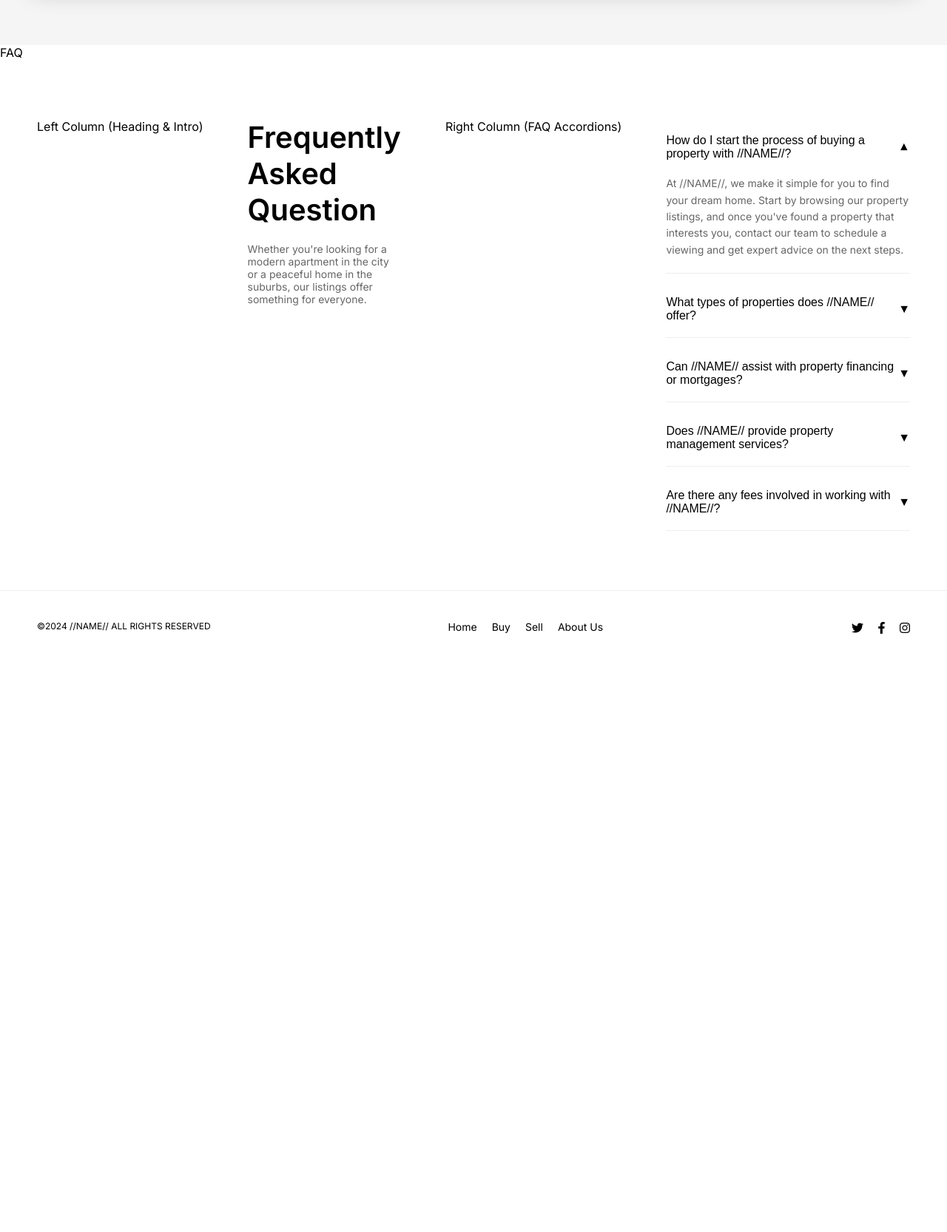
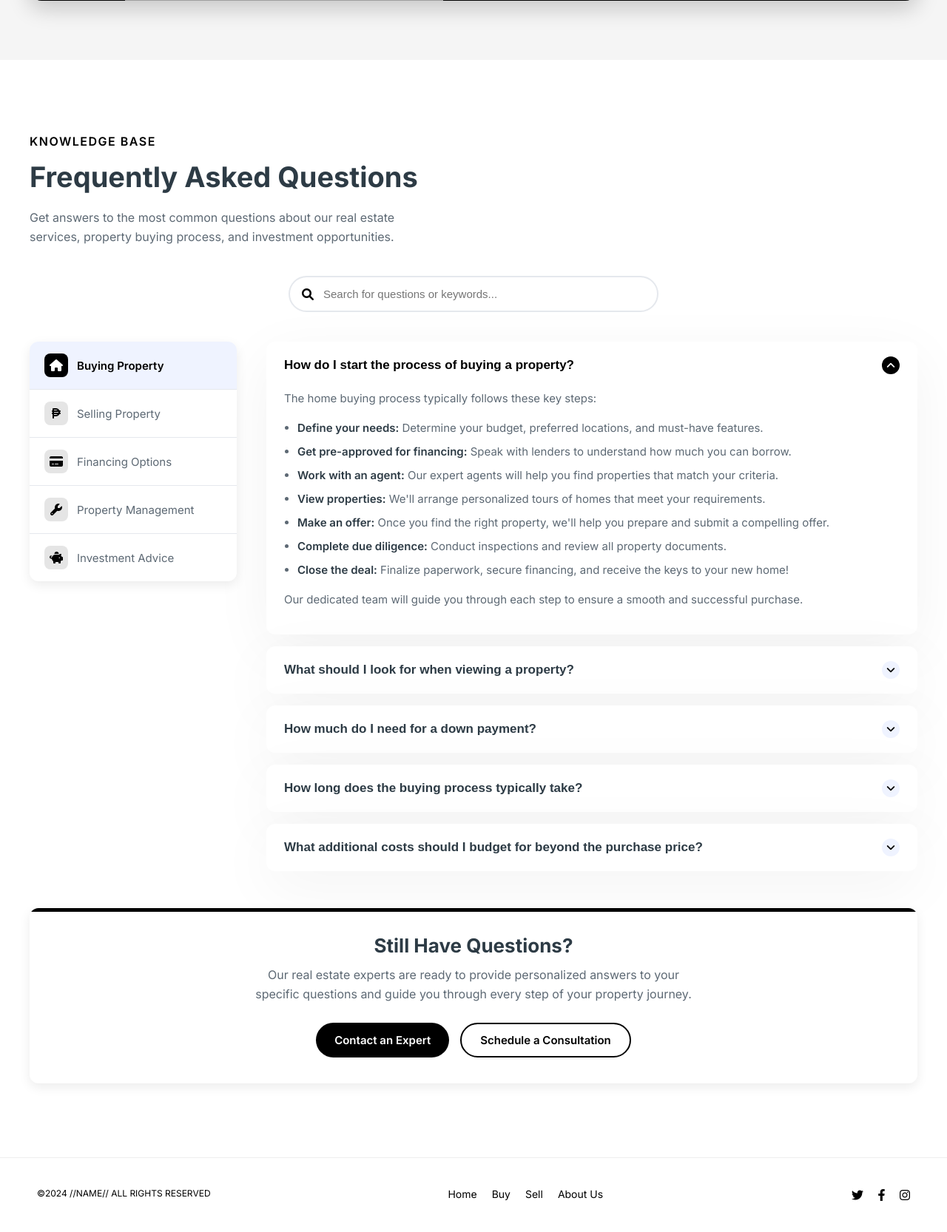
Before and after one commit to jh2n-sc/websys-project, a PHP site: page /home.html in a window 1280 px wide. Shown: the part 3342-5008 px from the top of the page at 74% size. Before the commit the page ends 4199 px from the top, so only its background shows below. Run offline with PHP 8.4, Linux system fonts and the light colour scheme; grey boxes are pictures that could not be loaded.

Commit message:
Faq home

```diff
--- /dev/null
+++ b/Home/faq.css
@@ -0,0 +1,416 @@
+ /* CSS Variables */
+ :root {
+    --primary: #000000;
+    --primary-dark: #000000;
+    --secondary: #000000;
+    --text-dark: #2d3b45;
+    --text-medium: #5d6974;
+    --bg-white: #ffffff;
+    --bg-light: #f7f9fc;
+    --bg-accent: #EFF3FF;
+    --border: #e5e8ed;
+    --shadow-sm: 0 20px 80px rgba(0, 0, 0, 0.05);
+    --shadow-md: 0 5px 15px rgba(0, 0, 0, 0.08);
+    --transition: all 0.3s ease;
+}
+
+/* FAQ Section Styling */
+.faq-section {
+    position: relative;
+    padding: 100px 20px;
+    overflow: hidden;
+}
+
+
+.faq-container {
+    position: relative;
+    z-index: 1;
+    max-width: 1200px;
+    margin: 0 auto;
+}
+
+.faq-header {
+    text-align: left;
+    margin-bottom: 40px;
+}
+
+.faq-subtitle {
+    color: var(--secondary);
+    font-size: 16px;
+    font-weight: 600;
+    text-transform: uppercase;
+    letter-spacing: 1.5px;
+    margin-bottom: 15px;
+    display: block;
+}
+
+.faq-title {
+    font-size: 38px;
+    font-weight: 700;
+    margin-bottom: 20px;
+    color: var(--text-dark);
+}
+
+.faq-description {
+    max-width: 500px;
+    font-size: 16px;
+    color: var(--text-medium);
+    line-height: 1.6;
+}
+
+.faq-layout {
+    display: grid;
+    grid-template-columns: 280px 1fr;
+    gap: 40px;
+    align-items: start;
+}
+
+/* FAQ Categories */
+.faq-categories {
+    background-color: var(--bg-white);
+    border-radius: 12px;
+    box-shadow: var(--shadow-md);
+    overflow: hidden;
+    position: sticky;
+    top: 20px;
+}
+
+.faq-category {
+    padding: 16px 20px;
+    font-size: 15px;
+    font-weight: 500;
+    color: var(--text-medium);
+    border-bottom: 1px solid var(--border);
+    cursor: pointer;
+    transition: var(--transition);
+    display: flex;
+    align-items: center;
+    gap: 12px;
+}
+
+.faq-category:last-child {
+    border-bottom: none;
+}
+
+.faq-category.active {
+    background-color: var(--bg-accent);
+    color: var(--primary);
+    font-weight: 600;
+}
+
+.faq-category:hover:not(.active) {
+    background-color: var(--bg-light);
+    color: var(--text-dark);
+}
+
+.faq-category-icon {
+    display: flex;
+    align-items: center;
+    justify-content: center;
+    width: 32px;
+    height: 32px;
+    border-radius: 8px;
+    background-color: rgba(0, 0, 0, 0.1);
+    color: var(--primary);
+    font-size: 16px;
+    transition: var(--transition);
+}
+
+.faq-category.active .faq-category-icon {
+    background-color: var(--primary);
+    color: white;
+}
+
+/* FAQ Questions */
+.faq-questions {
+    display: flex;
+    flex-direction: column;
+    gap: 16px;
+}
+
+.faq-item {
+    background-color: var(--bg-white);
+    border-radius: 12px;
+    overflow: hidden;
+    box-shadow: var(--shadow-sm);
+    transition: var(--transition);
+}
+
+.faq-item:hover {
+    transform: translateY(-2px);
+    box-shadow: var(--shadow-md);
+}
+
+.faq-question {
+    width: 100%;
+    padding: 20px 24px;
+    text-align: left;
+    background: none;
+    border: none;
+    font-size: 17px;
+    font-weight: 600;
+    color: var(--text-dark);
+    cursor: pointer;
+    display: flex;
+    justify-content: space-between;
+    align-items: center;
+    gap: 20px;
+    transition: var(--transition);
+}
+
+.faq-question:hover {
+    color: var(--primary);
+}
+
+.faq-item.active .faq-question {
+    color: var(--primary);
+}
+
+.faq-indicator {
+    width: 24px;
+    height: 24px;
+    border-radius: 50%;
+    background-color: var(--bg-accent);
+    color: var(--primary);
+    display: flex;
+    align-items: center;
+    justify-content: center;
+    font-size: 14px;
+    flex-shrink: 0;
+    transition: var(--transition);
+}
+
+.faq-item.active .faq-indicator {
+    background-color: var(--primary);
+    color: white;
+    transform: rotate(180deg);
+}
+
+.faq-answer {
+    max-height: 0;
+    overflow: hidden;
+    transition: max-height 0.4s ease-in-out, padding 0.4s ease-in-out;
+    padding: 0 24px;
+}
+
+.faq-item.active .faq-answer {
+    max-height: 1000px;
+    padding: 0 24px 20px;
+}
+
+.faq-answer p {
+    color: var(--text-medium);
+    font-size: 15px;
+    line-height: 1.7;
+    margin-bottom: 15px;
+}
+
+.faq-answer ul {
+    margin: 15px 0;
+    padding-left: 18px;
+}
+
+.faq-answer li {
+    margin-bottom: 8px;
+    color: var(--text-medium);
+    font-size: 15px;
+    line-height: 1.6;
+}
+
+.faq-answer li strong {
+    color: var(--text-dark);
+    font-weight: 600;
+}
+
+/* Search and CTA */
+.faq-search {
+    display: flex;
+    max-width: 500px;
+    margin: 0 auto 40px;
+    position: relative;
+}
+
+.faq-search input {
+    width: 100%;
+    padding: 14px 18px;
+    padding-left: 45px;
+    border: 2px solid var(--border);
+    border-radius: 30px;
+    font-size: 15px;
+    outline: none;
+    transition: var(--transition);
+}
+
+.faq-search input:focus {
+    border-color: var(--primary);
+    box-shadow: 0 0 0 4px rgba(42, 65, 232, 0.1);
+}
+
+.faq-search-icon {
+    position: absolute;
+    left: 18px;
+    top: 50%;
+    transform: translateY(-50%);
+    color: var(--primary);
+}
+
+.faq-cta {
+    margin-top: 50px;
+    background-color: var(--bg-white);
+    border-radius: 12px;
+    padding: 35px;
+    text-align: center;
+    box-shadow: var(--shadow-md);
+    position: relative;
+    overflow: hidden;
+}
+
+.faq-cta::before {
+    content: '';
+    position: absolute;
+    top: 0;
+    left: 0;
+    width: 100%;
+    height: 5px;
+    background: linear-gradient(90deg, var(--primary), var(--secondary));
+}
+
+.faq-cta h3 {
+    font-size: 26px;
+    margin-bottom: 12px;
+    color: var(--text-dark);
+}
+
+.faq-cta p {
+    color: var(--text-medium);
+    font-size: 16px;
+    margin-bottom: 25px;
+    max-width: 600px;
+    margin-left: auto;
+    margin-right: auto;
+    line-height: 1.6;
+}
+
+.faq-cta-buttons {
+    display: flex;
+    justify-content: center;
+    gap: 15px;
+}
+
+.btn {
+    display: inline-flex;
+    align-items: center;
+    justify-content: center;
+    gap: 8px;
+    padding: 12px 25px;
+    border-radius: 30px;
+    font-size: 15px;
+    font-weight: 600;
+    text-decoration: none;
+    transition: var(--transition);
+    cursor: pointer;
+}
+
+.btn-primary {
+    background-color: var(--primary);
+    color: white;
+    border: none;
+}
+
+.btn-primary:hover {
+    background-color: var(--primary-dark);
+    transform: translateY(-2px);
+    box-shadow: 0 8px 15px rgba(42, 65, 232, 0.2);
+}
+
+.btn-outline {
+    background-color: transparent;
+    color: var(--primary);
+    border: 2px solid var(--primary);
+}
+
+.btn-outline:hover {
+    background-color: var(--bg-accent);
+    transform: translateY(-2px);
+}
+
+/* Responsive Styles */
+@media (max-width: 1024px) {
+    .faq-layout {
+        grid-template-columns: 220px 1fr;
+        gap: 25px;
+    }
+}
+
+@media (max-width: 768px) {
+    .faq-section {
+        padding: 60px 20px;
+    }
+
+    .faq-title {
+        font-size: 30px;
+    }
+
+    .faq-layout {
+        grid-template-columns: 1fr;
+    }
+
+    .faq-categories {
+        position: relative;
+        top: 0;
+        display: flex;
+        overflow-x: auto;
+        white-space: nowrap;
+        padding: 12px;
+        margin-bottom: 20px;
+        -webkit-overflow-scrolling: touch;
+        scrollbar-width: none;
+    }
+
+    .faq-categories::-webkit-scrollbar {
+        display: none;
+    }
+
+    .faq-category {
+        border-bottom: none;
+        border-right: 1px solid var(--border);
+        padding: 8px 16px;
+        flex-shrink: 0;
+    }
+
+    .faq-category:last-child {
+        border-right: none;
+    }
+
+    .faq-category-text {
+        display: none;
+    }
+
+    .faq-cta {
+        padding: 25px 20px;
+    }
+
+    .faq-cta-buttons {
+        flex-direction: column;
+        gap: 12px;
+    }
+}
+
+@media (max-width: 480px) {
+    .faq-section {
+        padding: 40px 15px;
+    }
+
+    .faq-title {
+        font-size: 26px;
+    }
+
+    .faq-question {
+        padding: 18px;
+        font-size: 15px;
+    }
+
+    .faq-item.active .faq-answer {
+        padding: 0 18px 18px;
+    }
+}
--- a/Home/home.css
+++ b/Home/home.css
@@ -544,101 +544,6 @@ flex-direction: column;
 }
 }
 
-/* FAQ Section Styling */
-.faq-section {
-background-color: #fff;
-padding: 80px 50px;
-}
-
-.faq-container {
-display: flex;
-justify-content: space-between;
-align-items: flex-start;
-max-width: 1200px;
-margin: 0 auto;
-gap: 60px;
-}
-
-.faq-left {
-flex: 1;
-}
-
-.faq-left h2 {
-font-size: 40px;
-font-weight: 600;
-margin-bottom: 20px;
-}
-
-.faq-left p {
-color: #666;
-font-size: 14px;
-max-width: 400px;
-}
-
-.faq-right {
-flex: 2;
-display: flex;
-flex-direction: column;
-gap: 10px;
-}
-
-.faq-item {
-border-bottom: 1px solid #eee;
-}
-
-.faq-question {
-    width: 100%;
-    padding: 20px 0;
-    text-align: left;
-    background: none;
-    border: none;
-    font-size: 16px;
-    font-weight: 500;
-    color: #000;
-    cursor: pointer;
-    display: flex;
-    justify-content: space-between;
-    align-items: center;
-}
-
-.faq-question .arrow {
-    transition: transform 0.3s ease;
-}
-
-.faq-item.active .faq-question .arrow {
-    transform: rotate(180deg);
-}
-
-.faq-answer {
-    max-height: 0;
-    overflow: hidden;
-    transition: max-height 0.3s ease;
-}
-
-.faq-item.active .faq-answer {
-    max-height: 300px;
-    padding-bottom: 20px;
-}
-
-.faq-answer p {
-    color: #666;
-    font-size: 14px;
-    line-height: 1.6;
-}
-
-@media (max-width: 900px) {
-.faq-container {
-    flex-direction: column;
-}
-
-.faq-left,
-.faq-right {
-    flex: unset;
-    width: 100%;
-}
-}
-
-
 /* Footer */
 .footer {
     background-color: #fff;
--- a/Home/home.html
+++ b/Home/home.html
@@ -9,6 +9,7 @@
     <link rel="stylesheet" href="https://cdnjs.cloudflare.com/ajax/libs/font-awesome/6.0.0-beta3/css/all.min.css">
     <link rel="stylesheet" href="home.css">
     <link rel="stylesheet" href="property-listings.css">
+    <link rel="stylesheet" href="faq.css">k
 </head>
 
 <body>
@@ -206,7 +207,6 @@ LISTINGS
       </section>
 
 
-
 INQUIRY
     <!-- INQUIRY -->
     <section class="inquiry-section">
@@ -250,82 +250,158 @@ INQUIRY
     </section>
 
 
-
-
-
-
-FAQ
-    <!-- FAQ -->
+ <!-- FAQ Section -->
     <section class="faq-section">
         <div class="faq-container">
-            Left Column (Heading & Intro)
-            <div class="faq-left">
-                <h2>Frequently Asked<br>Question</h2>
-                <p>Whether you're looking for a modern apartment in the city or a peaceful home in the suburbs, our
-                    listings offer something for everyone.</p>
+            <div class="faq-header">
+                <div class="faq-subtitle">Knowledge Base</div>
+                <h2 class="faq-title">Frequently Asked Questions</h2>
+                <p class="faq-description">Get answers to the most common questions about our real estate services, property buying process, and investment opportunities.</p>
             </div>
 
-            Right Column (FAQ Accordions)
-            <div class="faq-right">
+            <div class="faq-search">
+                <div class="faq-search-icon"><i class="fa-solid fa-magnifying-glass"></i></div>
+                <input type="text" placeholder="Search for questions or keywords..." id="faqSearch">
+            </div>
+
+            <div class="faq-layout">
+                <!-- FAQ Categories -->
+                <div class="faq-categories">
+                    <div class="faq-category active" data-category="buying">
+                        <div class="faq-category-icon"><i class="fa-solid fa-house"></i></div>
+                        <span class="faq-category-text">Buying Property</span>
+                    </div>
+                    <div class="faq-category" data-category="selling">
+                        <div class="faq-category-icon"><i class="fa-solid fa-peso-sign"></i></div>
+                        <span class="faq-category-text">Selling Property</span>
+                    </div>
+                    <div class="faq-category" data-category="financing">
+                        <div class="faq-category-icon"><i class="fa-solid fa-credit-card"></i></div>
+                        <span class="faq-category-text">Financing Options</span>
+                    </div>
+                    <div class="faq-category" data-category="management">
+                        <div class="faq-category-icon"><i class="fa-solid fa-wrench"></i></div>
+                        <span class="faq-category-text">Property Management</span>
+                    </div>
+                    <div class="faq-category" data-category="investment">
+                        <div class="faq-category-icon"><i class="fa-solid fa-piggy-bank"></i></div>
+                        <span class="faq-category-text">Investment Advice</span>
+                    </div>
+                </div>
+
+                <!-- FAQ Questions -->
+                <div class="faq-questions" id="buyingQuestions">
                     <div class="faq-item active">
                         <button class="faq-question">
-                        How do I start the process of buying a property with //NAME//?
-                        <span class="arrow">&#9660;</span>
+                            How do I start the process of buying a property?
+                            <span class="faq-indicator"><i class="fa-solid fa-angle-down"></i></span>
                         </button>
                         <div class="faq-answer">
-                        <p>At //NAME//, we make it simple for you to find your dream home. Start by browsing our
-                            property listings, and once you've found a property that interests you, contact our team to
-                            schedule a viewing and get expert advice on the next steps.</p>
+                            <p>The home buying process typically follows these key steps:</p>
+                            <ul>
+                                <li><strong>Define your needs:</strong> Determine your budget, preferred locations, and must-have features.</li>
+                                <li><strong>Get pre-approved for financing:</strong> Speak with lenders to understand how much you can borrow.</li>
+                                <li><strong>Work with an agent:</strong> Our expert agents will help you find properties that match your criteria.</li>
+                                <li><strong>View properties:</strong> We'll arrange personalized tours of homes that meet your requirements.</li>
+                                <li><strong>Make an offer:</strong> Once you find the right property, we'll help you prepare and submit a compelling offer.</li>
+                                <li><strong>Complete due diligence:</strong> Conduct inspections and review all property documents.</li>
+                                <li><strong>Close the deal:</strong> Finalize paperwork, secure financing, and receive the keys to your new home!</li>
+                            </ul>
+                            <p>Our dedicated team will guide you through each step to ensure a smooth and successful purchase.</p>
                         </div>
                     </div>
 
                     <div class="faq-item">
                         <button class="faq-question">
-                        What types of properties does //NAME// offer?
-                        <span class="arrow">&#9660;</span>
+                            What should I look for when viewing a property?
+                            <span class="faq-indicator"><i class="fa-solid fa-angle-down"></i></span>
                         </button>
                         <div class="faq-answer">
-                        <p>//NAME// offers a wide range of properties, including apartments, villas, townhouses, and
-                            commercial spaces tailored to fit your lifestyle and investment needs.</p>
+                            <p>When viewing a property, pay attention to these important factors:</p>
+                            <ul>
+                                <li><strong>Location and neighborhood:</strong> Assess the surrounding area, proximity to amenities, schools, transportation, and safety.</li>
+                                <li><strong>Structural integrity:</strong> Check for signs of damage, water issues, or foundation problems.</li>
+                                <li><strong>Space and layout:</strong> Consider if the floor plan meets your needs and lifestyle requirements.</li>
+                                <li><strong>Natural light and orientation:</strong> Notice how light enters the property throughout the day.</li>
+                                <li><strong>Systems and appliances:</strong> Examine the condition of HVAC, electrical, plumbing, and included appliances.</li>
+                                <li><strong>Storage space:</strong> Evaluate if there's sufficient storage for your belongings.</li>
+                                <li><strong>Noise levels:</strong> Pay attention to sounds from neighbors, streets, or other potential disturbances.</li>
+                                <li><strong>Future potential:</strong> Consider possibilities for renovation or expansion if relevant to your plans.</li>
+                            </ul>
+                            <p>Our agents accompany you during viewings to help identify important features and potential concerns that might not be immediately obvious.</p>
                         </div>
                     </div>
 
                     <div class="faq-item">
                         <button class="faq-question">
-                        Can //NAME// assist with property financing or mortgages?
-                        <span class="arrow">&#9660;</span>
+                            How much do I need for a down payment?
+                            <span class="faq-indicator"><i class="fa-solid fa-angle-down"></i></span>
                         </button>
                         <div class="faq-answer">
-                        <p>Yes! //NAME// partners with trusted financial institutions to help you secure property
-                            financing and mortgages at competitive rates.</p>
+                            <p>Down payment requirements vary based on several factors:</p>
+                            <ul>
+                                <li><strong>Conventional loans:</strong> Typically require 5-20% of the purchase price</li>
+                                <li><strong>FHA loans:</strong> May allow down payments as low as 3.5%</li>
+                                <li><strong>VA loans:</strong> Often require no down payment for eligible veterans</li>
+                                <li><strong>USDA loans:</strong> May offer 0% down payment options in eligible rural areas</li>
+                                <li><strong>First-time homebuyer programs:</strong> Special programs may offer down payment assistance</li>
+                            </ul>
+                            <p>The ideal down payment amount depends on your financial situation, available cash reserves, and long-term goals. A larger down payment generally means a lower monthly mortgage payment and better loan terms. Our financial advisors can help you determine the best approach for your specific circumstances.</p>
                         </div>
                     </div>
 
                     <div class="faq-item">
                         <button class="faq-question">
-                        Does //NAME// provide property management services?
-                        <span class="arrow">&#9660;</span>
+                            How long does the buying process typically take?
+                            <span class="faq-indicator"><i class="fa-solid fa-angle-down"></i></span>
                         </button>
                         <div class="faq-answer">
-                        <p>Absolutely. //NAME// offers comprehensive property management services, including tenant
-                            screening, rent collection, and maintenance to ensure your investment remains hassle-free.
-                        </p>
+                            <p>The timeline for buying a property typically ranges from 30-90 days from offer acceptance to closing, though this can vary based on several factors:</p>
+                            <ul>
+                                <li><strong>Financing type:</strong> Cash purchases can close faster than mortgaged transactions</li>
+                                <li><strong>Property type:</strong> Single-family homes often process quicker than condos or co-ops</li>
+                                <li><strong>Market conditions:</strong> Hot markets may create backlogs with lenders and inspectors</li>
+                                <li><strong>Inspection findings:</strong> Issues requiring repairs can extend timelines</li>
+                                <li><strong>Title issues:</strong> Resolving unexpected liens or claims can cause delays</li>
+                            </ul>
+                            <p>Our experienced team works diligently to expedite the process while ensuring all necessary steps are properly completed. We'll provide you with a realistic timeline based on your specific situation and keep you informed throughout the entire journey.</p>
                         </div>
                     </div>
 
                     <div class="faq-item">
                         <button class="faq-question">
-                        Are there any fees involved in working with //NAME//?
-                        <span class="arrow">&#9660;</span>
+                            What additional costs should I budget for beyond the purchase price?
+                            <span class="faq-indicator"><i class="fa-solid fa-angle-down"></i></span>
                         </button>
                         <div class="faq-answer">
-                        <p>//NAME// maintains transparent pricing. Any fees will be clearly outlined and discussed with
-                            you during the consultation process.</p>
+                            <p>When buying a property, it's important to budget for these additional costs:</p>
+                            <ul>
+                                <li><strong>Closing costs:</strong> Typically 2-5% of the loan amount, including loan origination fees, appraisal fees, title insurance, and legal fees</li>
+                                <li><strong>Home inspection:</strong> 300-500 depending on property size and location</li>
+                                <li><strong>Property taxes:</strong> Varies by location, often prorated at closing</li>
+                                <li><strong>Homeowners insurance:</strong> Average annual premium ranges from 800-1,500</li>
+                                <li><strong>Moving expenses:</strong> 1,000-5,000 depending on distance and volume</li>
+                                <li><strong>Home repairs/improvements:</strong> Budget 1-3% of home value annually</li>
+                                <li><strong>HOA fees:</strong> If applicable, can range from 100-700+ monthly</li>
+                                <li><strong>Utilities setup:</strong> Deposits and transfer fees may apply</li>
+                            </ul>
+                            <p>We recommend setting aside 1-3% of your home's value in an emergency fund for unexpected repairs or maintenance needs. Our team can help you create a comprehensive budget tailored to your specific property.</p>
                         </div>
                     </div>
                 </div>
             </div>
+
+            <div class="faq-cta">
+                <h3>Still Have Questions?</h3>
+                <p>Our real estate experts are ready to provide personalized answers to your specific questions and guide you through every step of your property journey.</p>
+                <div class="faq-cta-buttons">
+                    <a href="#contact" class="btn btn-primary">Contact an Expert</a>
+                    <a href="#schedule" class="btn btn-outline">Schedule a Consultation</a>
+                </div>
+            </div>
+        </div>
     </section>
+
 
 <!-- FOOTER -->
 <footer class="footer">
```
Also changed, not shown: Home/home.js (+47 -6 lines). Lines whose indentation alone changed are shown as unchanged.
